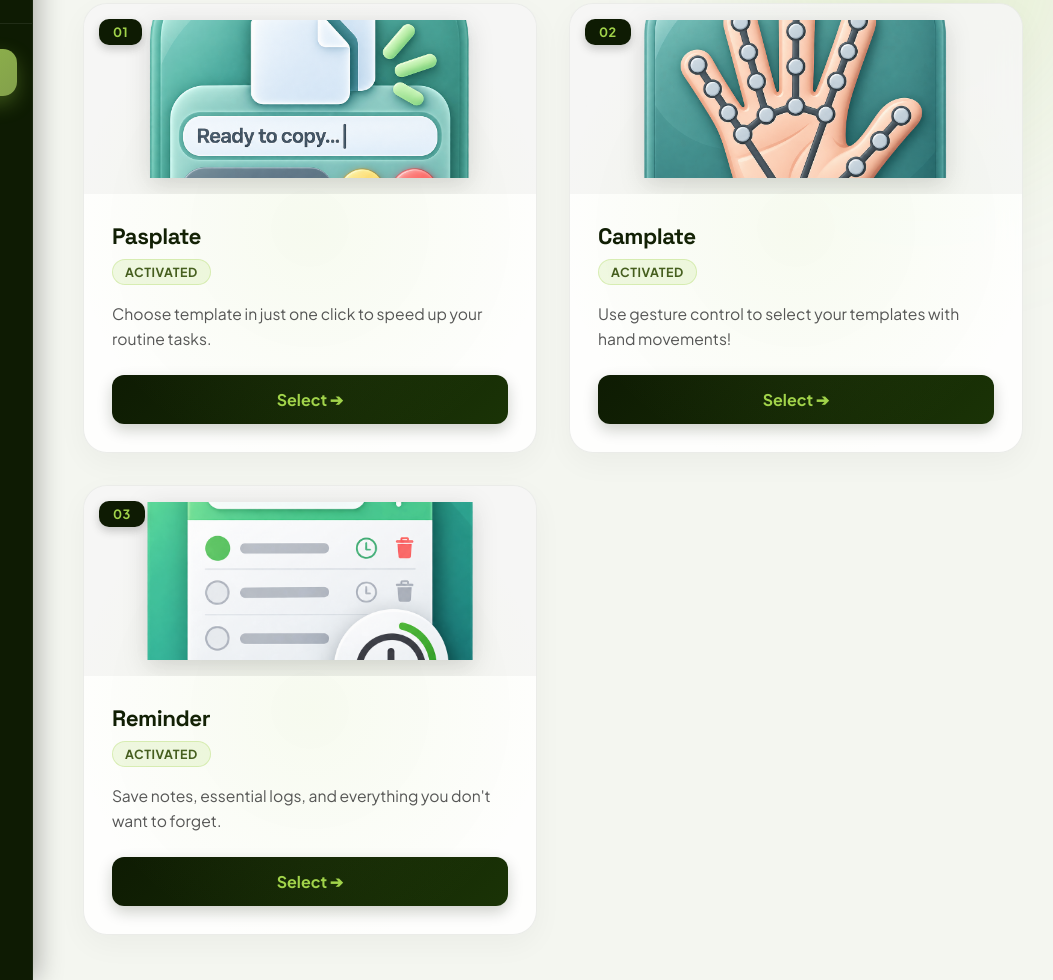
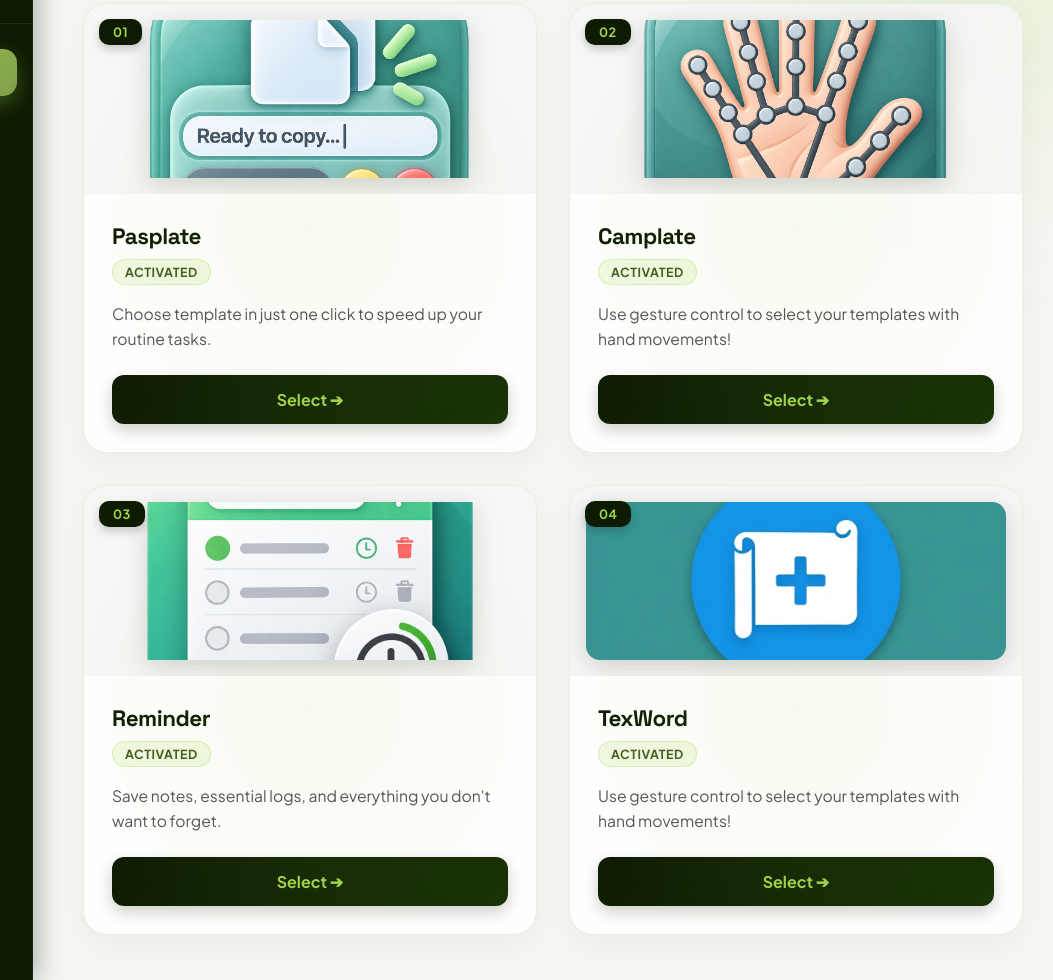
Before and after one commit to timeplate00/timeplate00.github.io, a plain HTML site: page tools.html in a window 1280 px wide. Shown: the part 176-1156 px from the top of the page, without its empty margins (207-1260 px from the left). Drawn offline with Linux system fonts and the light colour scheme.

Commit message:
Update tools.html

```diff
--- a/tools.html
+++ b/tools.html
@@ -695,6 +695,28 @@
                     </div>
                 </div>
 
+
+                <!-- TOOL 4 -->
+                <div class="camera-card">
+                    <div class="camera-preview">
+                        <span class="camera-number">04</span>
+                        <img src="textword_app_logo.png" alt="Vista previa de TexWord" class="card-img">
+                    </div>
+                    <div class="camera-info">
+                        <h3 class="camera-name">TexWord</h3>
+                        <span class="camera-status">Activated</span>
+                        <p>Use gesture control to select your templates with hand movements!</p>
+                        <div class="camera-actions">
+                            <a href="/TexWord/texword_app.html">
+                                <button class="action-btn view-btn">
+                                    Select ➔
+                                </button>
+                            </a>
+                        </div>
+                    </div>
+                </div>
+
+
             </div>
         </div>
     </div>
```
